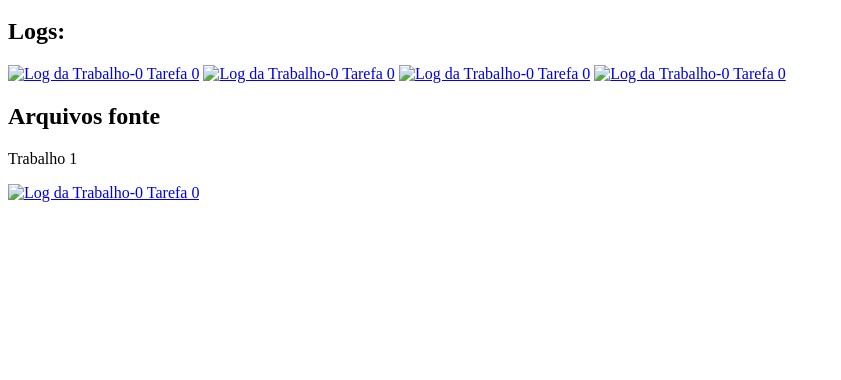
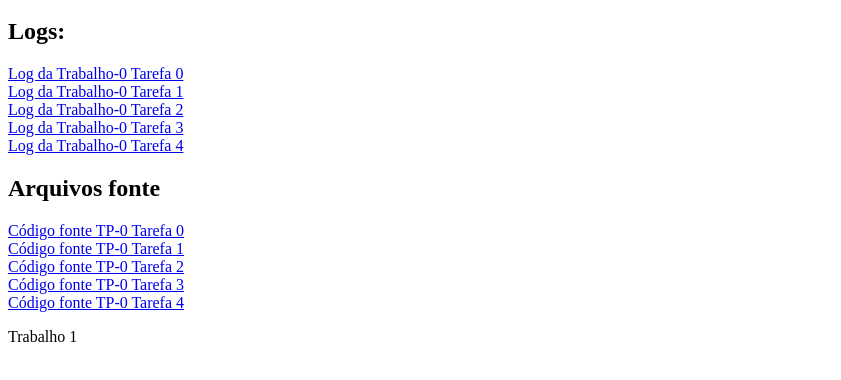
Before and after one commit to Rubens-Zan/SistemasDistribuidos, a plain HTML site: page index.html in a window 1280 px wide. Shown: the part 48-428 px from the top of the page, without its empty margins (0-841 px from the left). Drawn offline with Linux system fonts and the light colour scheme.

Commit message:
Adicionado códigos fonte

```diff
--- a/index.html
+++ b/index.html
@@ -2,20 +2,74 @@
     Trabalho 0
 </h1>
 <h2>
-
     Logs:
 </h2>
-<a href="#"><img src="logs/" alt="Log da Trabalho-0 Tarefa 0"></a>
-<a href="#"><img src="logs/" alt="Log da Trabalho-0 Tarefa 0"></a>
-<a href="#"><img src="logs/" alt="Log da Trabalho-0 Tarefa 0"></a>
-<a href="#"><img src="logs/" alt="Log da Trabalho-0 Tarefa 0"></a>
+
+<div>
+    <a href="logs/log_TP0_T0.txt" alt="Log da Trabalho-0 Tarefa 0">
+        Log da Trabalho-0 Tarefa 0
+    </a>
+</div>
+<div>
+    <a href="logs/log_TP0_T1.txt" alt="Log da Trabalho-0 Tarefa 1">
+        Log da Trabalho-0 Tarefa 1
+    </a>
+</div>
+
+<div>
+    <a href="logs/log_TP0_T2.txt" alt="Log da Trabalho-0 Tarefa 2">
+        Log da Trabalho-0 Tarefa 2
+    </a>
+</div>
+
+<div>
+    <a href="logs/log_TP0_T3.txt" alt="Log da Trabalho-0 Tarefa 3">
+        Log da Trabalho-0 Tarefa 3
+    </a>
+</div>
+
+<div>
+    <a href="logs/log_TP0_T4.txt" alt="Log da Trabalho-0 Tarefa 4">
+        Log da Trabalho-0 Tarefa 4
+    </a>
+</div>
+
 
 <h2>
     Arquivos fonte
 </h2>
+<div>
 
+    <a href="src/tempo_tp0_t0.c.txt" alt="Código fonte TP-0 Tarefa 0">
+        Código fonte TP-0 Tarefa 0
+    </a>
+</div>
+
+<div>
+    <a href="src/tempo_tp0_t1.c.txt" alt="Código fonte TP-0 Tarefa 1">
+        Código fonte TP-0 Tarefa 1
+    </a>
+
+</div>
+<div>
+    <a href="src/tempo_tp0_t2.c.txt" alt="Código fonte TP-0 Tarefa 2">
+        Código fonte TP-0 Tarefa 2
+    </a>
+
+</div>
+<div>
+    <a href="src/tempo_tp0_t3.c.txt" alt="Código fonte TP-0 Tarefa 3">
+        Código fonte TP-0 Tarefa 3
+    </a>
+
+</div>
+<div>
+    <a href="src/tempo_tp0_t4.c.txt" alt="Código fonte TP-0 Tarefa 4">
+        Código fonte TP-0 Tarefa 4
+    </a>
+</div>
 
 <p>
     Trabalho 1
 </p>
-<a href="#"><img src="logs/" alt="Log da Trabalho-0 Tarefa 0"></a>
+<a href="logs/" alt="Log da Trabalho-0 Tarefa 0"></a>
```
Also changed, not shown: src/tempo_tp0_t0.c.txt (added), src/tempo_tp0_t1.c.txt (added), src/tempo_tp0_t2.c.txt (added), src/tempo_tp0_t3.c.txt (added), src/tempo_tp0_t4.c.txt (added).
